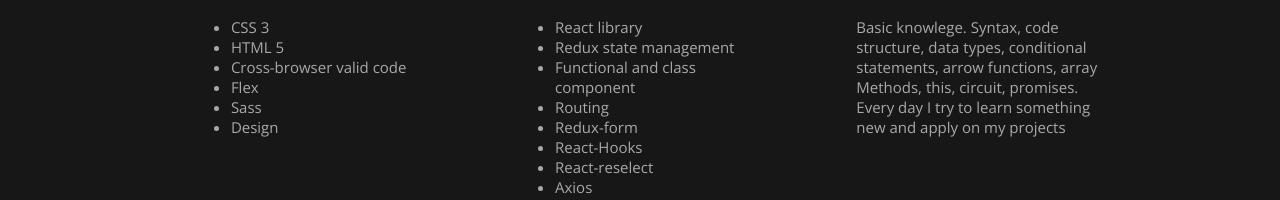
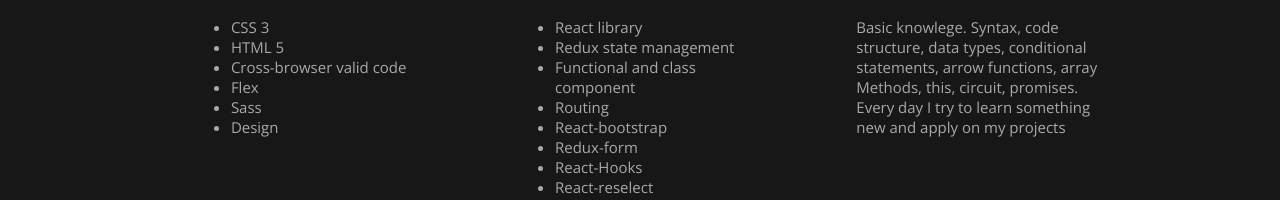
Before and after one commit to Yuranuch/My_portfolio, a React (Create React App) app: page / in a window 1280 px wide. Shown: the part 1249-1449 px from the top of the page. Built offline with nearby package versions, Linux system fonts and the light colour scheme.

Commit message:
some text added

```diff
--- a/src/Components/MySkills/MySkills.js
+++ b/src/Components/MySkills/MySkills.js
@@ -14,6 +14,7 @@
         <li>Redux state management</li>
         <li>Functional and class component</li>
         <li>Routing</li>
+        <li>React-bootstrap</li>
         <li>Redux-form</li>
         <li>React-Hooks</li>
         <li>React-reselect</li>
```
